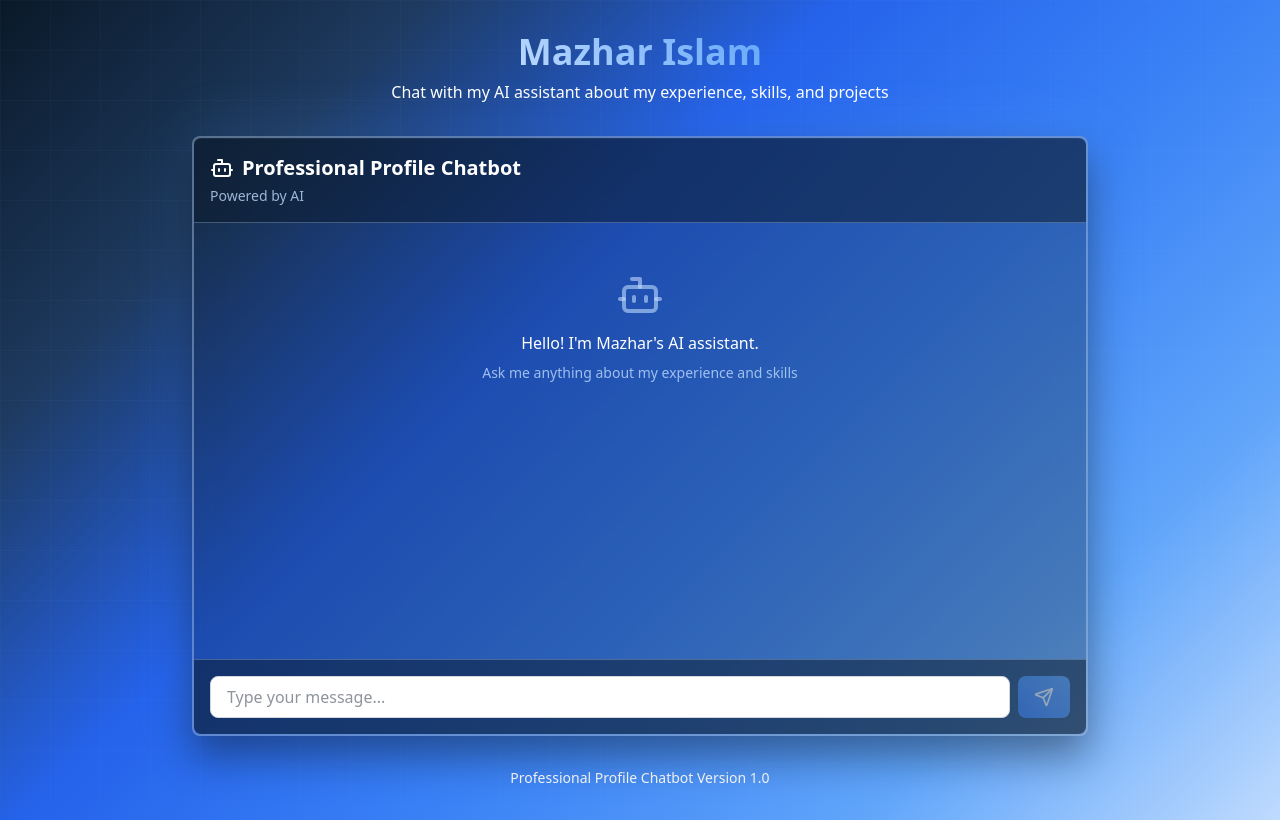
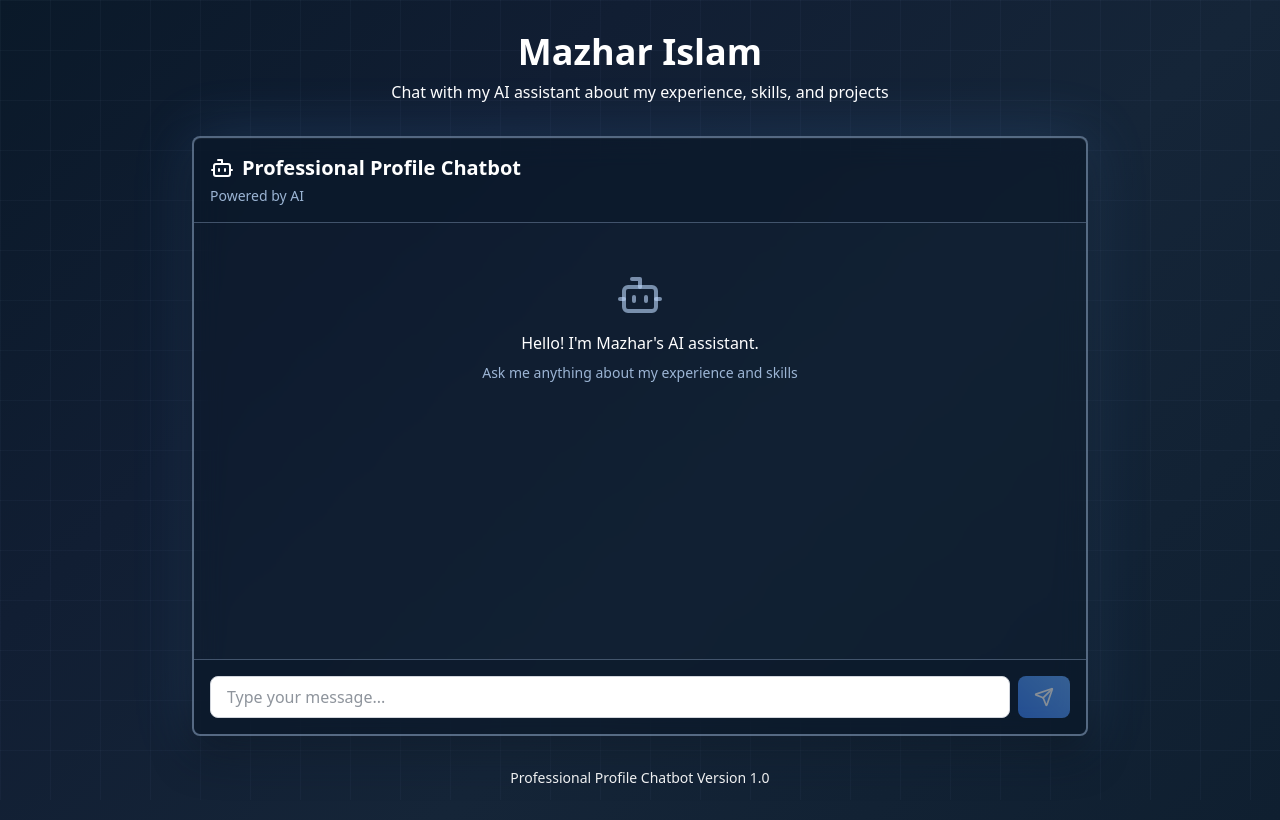
Before and after one commit to mazharislam/prochatbot, a Next.js app in the folder frontend/: page / in a window 1280 px wide. Built offline with nearby package versions, Linux system fonts and the light colour scheme.

Commit message:
Fix: Apply subtle gradient, white name text, and visible grid

```diff
--- a/frontend/app/page.tsx
+++ b/frontend/app/page.tsx
@@ -5,13 +5,13 @@ import Twin from '@/components/twin';
 export default function Home() {
   return (
     <main className="min-h-screen relative overflow-hidden" style={{
-      background: 'linear-gradient(135deg, #0a1929 0%, #1e3a5f 20%, #2563eb 40%, #3b82f6 60%, #60a5fa 80%, #bfdbfe 100%)'
+      background: 'linear-gradient(135deg, #0a1929 0%, #111e33 30%, #152538 60%, #0f1f30 100%)'
     }}>
-      {/* Cyber grid background */}
+      {/* Cyber grid background - visible with pulse animation */}
       <div
         className="fixed top-0 left-0 w-full h-full pointer-events-none"
         style={{
-          backgroundImage: 'linear-gradient(rgba(191, 219, 254, 0.05) 1px, transparent 1px), linear-gradient(90deg, rgba(191, 219, 254, 0.05) 1px, transparent 1px)',
+          backgroundImage: 'linear-gradient(rgba(191, 219, 254, 0.08) 1px, transparent 1px), linear-gradient(90deg, rgba(191, 219, 254, 0.08) 1px, transparent 1px)',
           backgroundSize: '50px 50px',
           animation: 'gridPulse 4s ease-in-out infinite'
         }}
@@ -19,19 +19,14 @@ export default function Home() {
 
       <style dangerouslySetInnerHTML={{__html: `
         @keyframes gridPulse {
-          0%, 100% { opacity: 0.3; }
-          50% { opacity: 0.6; }
+          0%, 100% { opacity: 0.25; }
+          50% { opacity: 0.5; }
         }
       `}} />
 
       <div className="container mx-auto px-4 py-8 relative z-10">
         <div className="max-w-4xl mx-auto">
-          <h1 className="text-4xl font-bold text-center mb-2" style={{
-            background: 'linear-gradient(45deg, #ffffff, #bfdbfe, #60a5fa, #3b82f6)',
-            WebkitBackgroundClip: 'text',
-            WebkitTextFillColor: 'transparent',
-            backgroundClip: 'text'
-          }}>
+          <h1 className="text-4xl font-bold text-center mb-2 text-white">
             Mazhar Islam
           </h1>
           <p className="text-center text-white mb-8">
```
